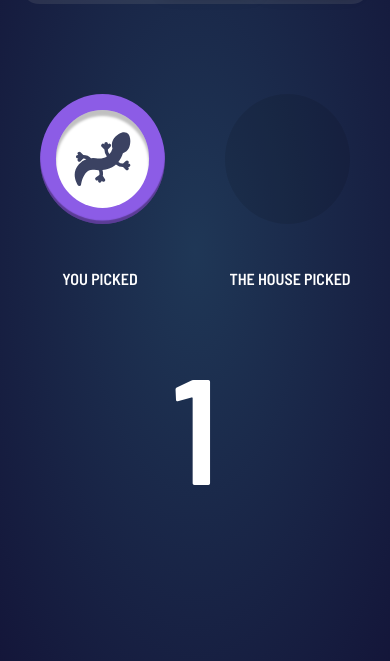
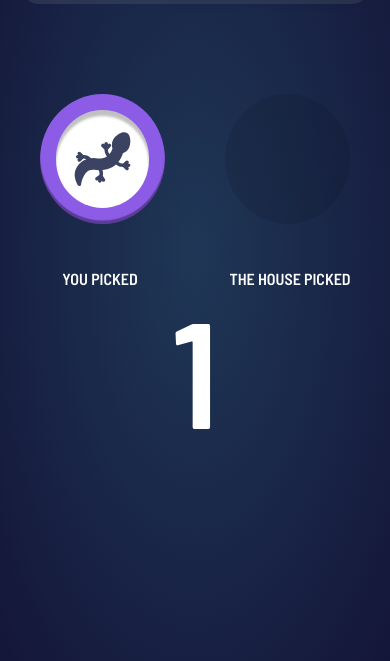
Before and after one commit to Asantae/FEM-rock-paper-scissors, a plain HTML site: page index.html in a window 390 px wide. Both pictures are taken after a click on the button 129 px from the left and 484 px from the top of the page. Shown: the part 171-832 px from the top of the page. Drawn offline with Linux system fonts and the light colour scheme.

Commit message:
Update index.css

```diff
--- a/index.css
+++ b/index.css
@@ -500,7 +500,7 @@ button {
 
     .delay-box {
         font-size: 150px;
-        top: 60%;
+        top: 450px;
     }
 
     .player-color-box, .house-color-box {
```
